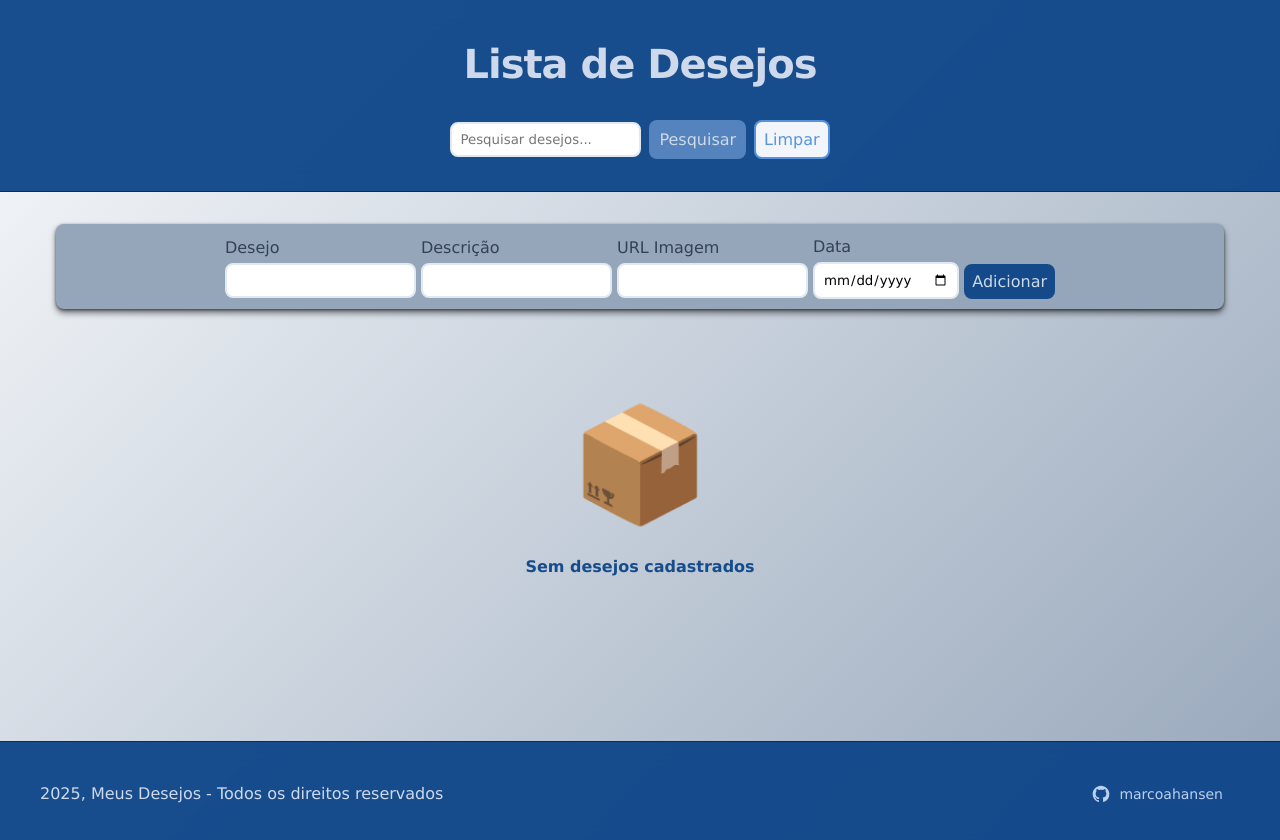
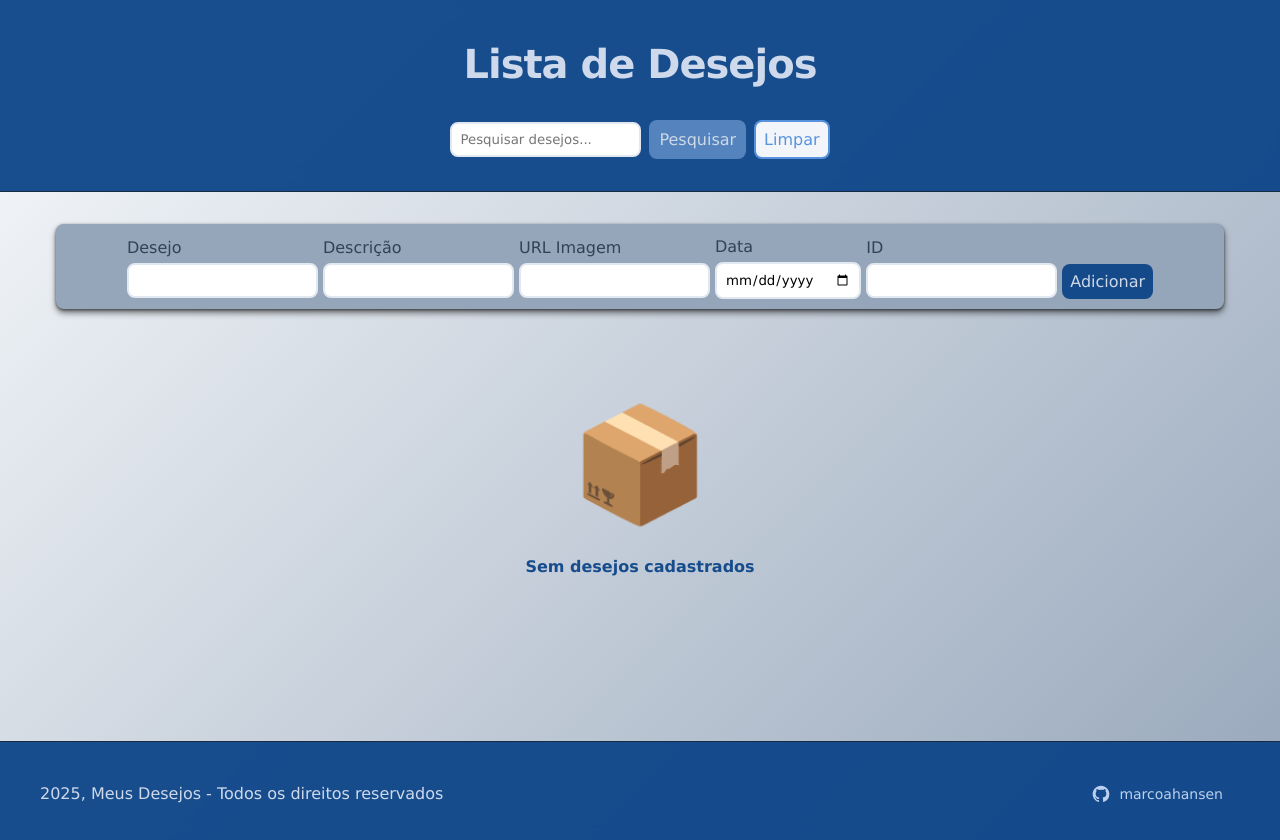
Before and after one commit to marcoahansen/wishlist, a React (Vite) app: page / in a window 1280 px wide. Shown: the top 840 px of the page. Built offline with nearby package versions, Linux system fonts and the light colour scheme.

Commit message:
adiciona id

```diff
--- a/src/App.jsx
+++ b/src/App.jsx
@@ -11,6 +11,7 @@ function App({ search }) {
     description: "",
     urlImage: "",
     date: "",
+    id: "",
   });
 
   const filteredWishs = useMemo(() => {
@@ -35,6 +36,7 @@ function App({ search }) {
       description: "",
       urlImage: "",
       date: "",
+      id: "",
     });
   };
 
--- a/src/components/AddItemForm/AddItemForm.jsx
+++ b/src/components/AddItemForm/AddItemForm.jsx
@@ -50,6 +50,16 @@ export const AddItemForm = ({ handleSubmit, form, setForm }) => {
             onChange={handleChange}
           />
         </div>
+        <div className={styles.inputContainer}>
+          <label htmlFor="id">ID</label>
+          <input
+            type="number"
+            name="id"
+            value={form.id}
+            onChange={handleChange}
+            required
+          />
+        </div>
         <button className={styles.button} type="submit">
           Adicionar
         </button>
```
